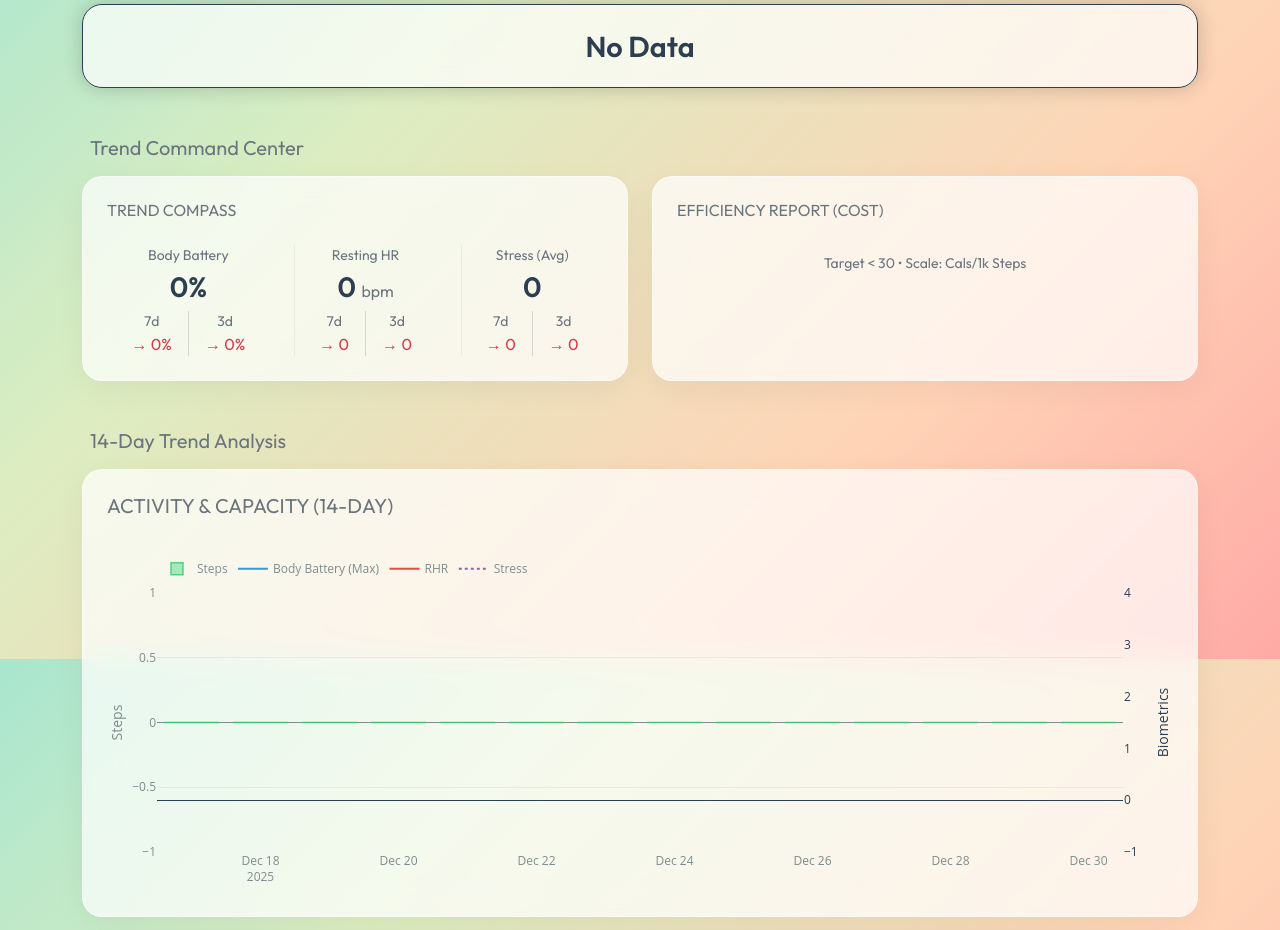
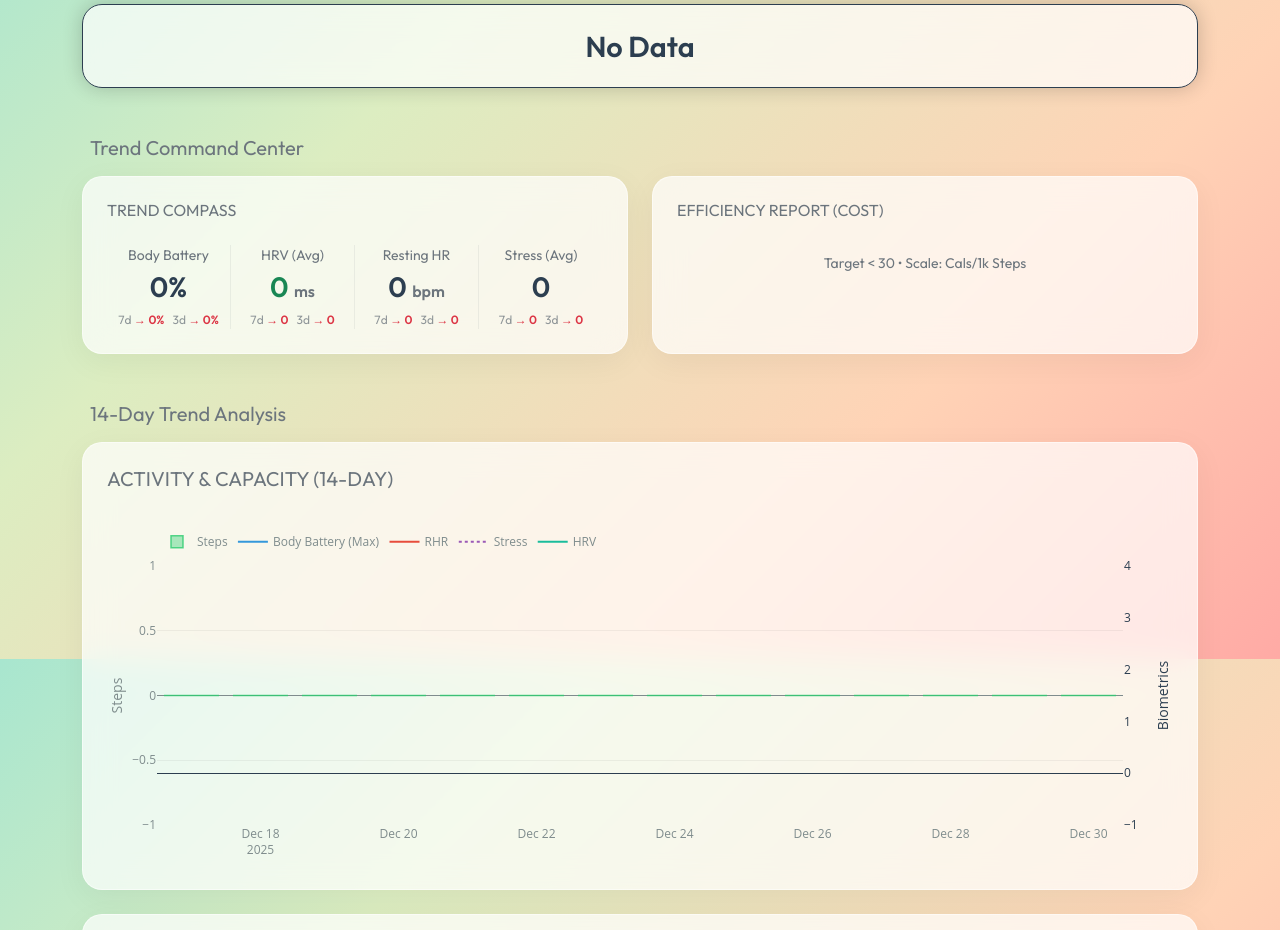
Before and after one commit to joelgerard/tree_health, a Flask app: page / in a window 1280 px wide. Shown: the part 941-1871 px from the top of the page. Run offline with Flask 3, Linux system fonts and the light colour scheme; data that the repository does not hold is empty; some libraries are stand-ins or nearby versions.

Commit message:
add hrv to graphs

```diff
--- a/app.py
+++ b/app.py
@@ -21,7 +21,8 @@ else:
 
 GARMIN_DB = os.path.join(DB_DIR, "garmin.db")
 GARMIN_ACTIVITIES_DB = os.path.join(DB_DIR, "garmin_activities.db")
-# Note: HRV data is now expected in garmin.db
+GARMIN_HRV_DB = os.path.join(DB_DIR, "garmin_hrv.db")
+# Note: HRV data is now expected in garmin.db (Legacy comment?)
 SYNC_SCRIPT = os.path.expanduser("/Users/joelgerard/tree_home/export_garmin.sh")
 
 # --- DYNAMIC CONFIGURATION ---
@@ -407,21 +408,39 @@ def get_trend_data(conn, days=7):
         "rhr": {"trend_7d": 0, "trend_3d": 0, "val": 0},
         "batt": {"trend_7d": 0, "trend_3d": 0, "val": 0},
         "stress": {"trend_7d": 0, "trend_3d": 0, "val": 0},
+        "hrv": {"trend_7d": 0, "trend_3d": 0, "val": 0},
         "recent_costs": []
     }
 
     if not rows:
         return trends
 
+    if not rows:
+        return trends
+
+    # Fetch HRV Data
+    try:
+        cursor.execute(f"""
+            SELECT day, last_night_avg
+            FROM hrv
+            WHERE day BETWEEN ? AND ?
+            ORDER BY day DESC
+        """, (start_date.isoformat(), end_date.isoformat()))
+        rows_hrv = cursor.fetchall()
+
+        # Map HRV by day for easy lookup
+        hrv_map = {row['day']: row['last_night_avg'] for row in rows_hrv if row['last_night_avg']}
+    except Exception as e:
+        print(f"Error fetching HRV trend data: {e}")
+        hrv_map = {}
+
     # Helper for safe access
     def get_val(r, key):
+        if key == 'hrv':
+            return hrv_map.get(r['day'], 0)
         return r[key] if r and r[key] is not None else 0
 
     # 1. 7-Day Trend (Diff of Avgs)
-    # Recent 3 (0,1,2) vs Oldest 3 (assuming 7 days data: 4,5,6)
-    # If less than 7 days, adjust window?
-    # User asked for "Avg of last 3 days - Avg of first 3 days of the week"
-
     recent_rows = rows[:3]
     old_rows = rows[-3:] if len(rows) >= 6 else []
 
@@ -441,8 +460,12 @@ def get_trend_data(conn, days=7):
         stress_old = sum([get_val(r, 'stress_avg') for r in old_rows]) / 3
         trends['stress']['trend_7d'] = round(stress_recent - stress_old, 1)
 
+        # HRV 7d
+        hrv_recent = sum([get_val(r, 'hrv') for r in recent_rows]) / 3
+        hrv_old = sum([get_val(r, 'hrv') for r in old_rows]) / 3
+        trends['hrv']['trend_7d'] = round(hrv_recent - hrv_old, 1)
+
     # 2. 3-Day Trend (Today - 3 Days Ago)
-    # Today index 0. 3 Days Ago index 3.
     if len(rows) > 3:
         today_row = rows[0]
         ago3_row = rows[3]
@@ -450,10 +473,12 @@ def get_trend_data(conn, days=7):
         trends['rhr']['trend_3d'] = get_val(today_row, 'rhr') - get_val(ago3_row, 'rhr')
         trends['batt']['trend_3d'] = get_val(today_row, 'bb_max') - get_val(ago3_row, 'bb_max')
         trends['stress']['trend_3d'] = get_val(today_row, 'stress_avg') - get_val(ago3_row, 'stress_avg')
+        trends['hrv']['trend_3d'] = get_val(today_row, 'hrv') - get_val(ago3_row, 'hrv')
 
     trends['rhr']['val'] = get_val(rows[0], 'rhr')
     trends['batt']['val'] = get_val(rows[0], 'bb_max')
     trends['stress']['val'] = get_val(rows[0], 'stress_avg')
+    trends['hrv']['val'] = get_val(rows[0], 'hrv')
 
     # 3. Efficiency Costs (Last 3 Days)
     # Indices 0, 1, 2
@@ -740,7 +765,8 @@ def api_data():
         "stress": [],
         "batt": [],
         "cost": [],
-        "active_cals": []
+        "active_cals": [],
+        "hrv": []
     }
 
     try:
@@ -803,6 +829,12 @@ def api_data():
                 cost = round((active_cals / steps) * 1000, 1)
             data["cost"].append(cost)
             data["active_cals"].append(active_cals)
+
+            # HRV
+            cursor.execute("SELECT last_night_avg FROM hrv WHERE day = ?", (date_str,))
+            row_hrv = cursor.fetchone()
+            hrv = row_hrv['last_night_avg'] if row_hrv else None
+            data["hrv"].append(hrv)
 
             current += timedelta(days=1)
 
--- a/templates/index.html
+++ b/templates/index.html
@@ -451,83 +451,89 @@
                 <div class="glass-panel p-4 h-100">
                     <h6 class="text-secondary text-uppercase letter-spacing-2 mb-4">Trend Compass</h6>
 
-                    <div class="d-flex justify-content-around align-items-center">
-                        <!-- Battery Compass -->
-                        <div class="text-center">
+                    <div class="row g-0 align-items-center text-center">
+                        <!-- 1. Body Battery -->
+                        <div class="col-3 border-end border-secondary border-opacity-10">
                             <div class="text-secondary small mb-1">Body Battery</div>
-                            <div class="h3 fw-bold mb-0">
-                                {{ trends.batt.val }}%
+                            <div class="h3 fw-bold mb-0">{{ trends.batt.val }}%</div>
+                            <div class="d-flex gap-2 justify-content-center mt-2" style="font-size: 0.75rem;">
+                                <div>
+                                    <span class="text-secondary opacity-75">7d</span>
+                                    <span class="{{ 'text-success' if trends.batt.trend_7d > 0 else 'text-danger' }} fw-bold">
+                                        {% if trends.batt.trend_7d > 0 %}↗{% elif trends.batt.trend_7d < 0 %}↘{% else %}→{% endif %} {{
+                                            trends.batt.trend_7d|abs }}% </span>
                                 </div>
-                            <div class="d-flex gap-3 justify-content-center mt-2">
                                 <div>
-                                    <div class="small text-secondary">7d</div>
-                                    <div class="{{ 'text-success' if trends.batt.trend_7d > 0 else 'text-danger' }}">
-                                        {% if trends.batt.trend_7d > 0 %}↗{% elif trends.batt.trend_7d < 0 %}↘{% else %}→{%
-                                            endif %} {{ trends.batt.trend_7d|abs }}% </div>
+                                    <span class="text-secondary opacity-75">3d</span>
+                                    <span class="{{ 'text-success' if trends.batt.trend_3d > 0 else 'text-danger' }} fw-bold">
+                                        {% if trends.batt.trend_3d > 0 %}↗{% elif trends.batt.trend_3d < 0 %}↘{% else %}→{% endif %} {{
+                                            trends.batt.trend_3d|abs }}% </span>
                                             </div>
-                                    <div class="border-end border-secondary opacity-25"></div>
+                                            </div>
+                                            </div>
+                                            <!-- 2. HRV -->
+                                            <div class="col-3 border-end border-secondary border-opacity-10">
+                                                <div class="text-secondary small mb-1">HRV (Avg)</div>
+                                                <div class="h3 fw-bold mb-0 text-success">{{ trends.hrv.val }} <small class="text-secondary fs-6">ms</small></div>
+                                                <div class="d-flex gap-2 justify-content-center mt-2" style="font-size: 0.75rem;">
                                                     <div>
-                                        <div class="small text-secondary">3d</div>
-                                        <div class="{{ 'text-success' if trends.batt.trend_3d > 0 else 'text-danger' }}">
-                                            {% if trends.batt.trend_3d > 0 %}↗{% elif trends.batt.trend_3d < 0 %}↘{% else %}→{%
-                                                endif %} {{ trends.batt.trend_3d|abs }}% </div>
+                                    <span class="text-secondary opacity-75">7d</span>
+                                    <span class="{{ 'text-success' if trends.hrv.trend_7d > 0 else 'text-danger' }} fw-bold">
+                                        {% if trends.hrv.trend_7d > 0 %}↗{% elif trends.hrv.trend_7d < 0 %}↘{% else %}→{% endif %} {{
+                                            trends.hrv.trend_7d|abs }} </span>
+                                            </div>
+                                            <div>
+                                                <span class="text-secondary opacity-75">3d</span>
+                                                <span class="{{ 'text-success' if trends.hrv.trend_3d > 0 else 'text-danger' }} fw-bold">
+                                                    {% if trends.hrv.trend_3d > 0 %}↗{% elif trends.hrv.trend_3d < 0 %}↘{% else %}→{% endif %} {{
+                                                        trends.hrv.trend_3d|abs }} </span>
                                             </div>
                                             </div>
                                             </div>
 
-                                <!-- RHR Compass -->
-                                <div class="text-center border-start border-secondary border-opacity-10 ps-4">
+                        <!-- 3. RHR -->
+                        <div class="col-3 border-end border-secondary border-opacity-10">
                             <div class="text-secondary small mb-1">Resting HR</div>
-                                    <div class="h3 fw-bold mb-0">
-                                        {{ trends.rhr.val }} <span class="fs-6 h6 text-secondary">bpm</span>
+                            <div class="h3 fw-bold mb-0">{{ trends.rhr.val }} <small class="text-secondary fs-6">bpm</small></div>
+                            <div class="d-flex gap-2 justify-content-center mt-2" style="font-size: 0.75rem;">
+                                <div>
+                                    <span class="text-secondary opacity-75">7d</span>
+                                    <span class="{{ 'text-success' if trends.rhr.trend_7d < 0 else 'text-danger' }} fw-bold">
+                                        {% if trends.rhr.trend_7d > 0 %}↗{% elif trends.rhr.trend_7d < 0 %}↘{% else %}→{% endif %} {{
+                                            trends.rhr.trend_7d|abs }} </span>
                                             </div>
-                                    <div class="d-flex gap-3 justify-content-center mt-2">
                                 <div>
-                                            <div class="small text-secondary">7d</div>
-                                            <!-- RHR: Lower is better (Green if < 0) -->
-                                            <div class="{{ 'text-success' if trends.rhr.trend_7d < 0 else 'text-danger' }}">
-                                                {% if trends.rhr.trend_7d > 0 %}↗{% elif trends.rhr.trend_7d < 0 %}↘{% else
-                                                    %}→{% endif %} {{ trends.rhr.trend_7d|abs }} </div>
-                                            </div>
-                                            <div class="border-end border-secondary opacity-25"></div>
-                                            <div>
-                                                <div class="small text-secondary">3d</div>
-                                                <div class="{{ 'text-success' if trends.rhr.trend_3d < 0 else 'text-danger' }}">
-                                                    {% if trends.rhr.trend_3d > 0 %}↗{% elif trends.rhr.trend_3d < 0 %}↘{% else
-                                                        %}→{% endif %} {{ trends.rhr.trend_3d|abs }} </div>
+                                    <span class="text-secondary opacity-75">3d</span>
+                                    <span class="{{ 'text-success' if trends.rhr.trend_3d < 0 else 'text-danger' }} fw-bold">
+                                        {% if trends.rhr.trend_3d > 0 %}↗{% elif trends.rhr.trend_3d < 0 %}↘{% else %}→{% endif %} {{
+                                            trends.rhr.trend_3d|abs }} </span>
                                             </div>
                                             </div>
                                             </div>
 
-                                        <!-- Stress Compass -->
-                                        <div class="text-center border-start border-secondary border-opacity-10 ps-4">
+                        <!-- 4. Stress -->
+                        <div class="col-3">
                             <div class="text-secondary small mb-1">Stress (Avg)</div>
-                                            <div class="h3 fw-bold mb-0">
-                                                {{ trends.stress.val }}
+                            <div class="h3 fw-bold mb-0">{{ trends.stress.val }}</div>
+                            <div class="d-flex gap-2 justify-content-center mt-2" style="font-size: 0.75rem;">
+                                <div>
+                                    <span class="text-secondary opacity-75">7d</span>
+                                    <span class="{{ 'text-success' if trends.stress.trend_7d < 0 else 'text-danger' }} fw-bold">
+                                        {% if trends.stress.trend_7d > 0 %}↗{% elif trends.stress.trend_7d < 0 %}↘{% else %}→{% endif %} {{
+                                            trends.stress.trend_7d|abs }} </span>
                                             </div>
-                                            <div class="d-flex gap-3 justify-content-center mt-2">
                                 <div>
-                                                    <div class="small text-secondary">7d</div>
-                                                    <!-- Stress: Lower is better -->
-                                                    <div
-                                                        class="{{ 'text-success' if trends.stress.trend_7d < 0 else 'text-danger' }}">
-                                                        {% if trends.stress.trend_7d > 0 %}↗{% elif trends.stress.trend_7d < 0
-                                                            %}↘{% else %}→{% endif %} {{ trends.stress.trend_7d|abs }} </div>
-                                                    </div>
-                                                    <div class="border-end border-secondary opacity-25"></div>
-                                                    <div>
-                                                        <div class="small text-secondary">3d</div>
-                                                        <div
-                                                            class="{{ 'text-success' if trends.stress.trend_3d < 0 else 'text-danger' }}">
-                                                            {% if trends.stress.trend_3d > 0 %}↗{% elif trends.stress.trend_3d <
-                                                                0 %}↘{% else %}→{% endif %} {{ trends.stress.trend_3d|abs }}
+                                    <span class="text-secondary opacity-75">3d</span>
+                                    <span class="{{ 'text-success' if trends.stress.trend_3d < 0 else 'text-danger' }} fw-bold">
+                                        {% if trends.stress.trend_3d > 0 %}↗{% elif trends.stress.trend_3d < 0 %}↘{% else %}→{% endif %} {{
+                                            trends.stress.trend_3d|abs }} </span>
                                             </div>
                                             </div>
                                             </div>
                                             </div>
                                             </div>
                                             </div>
-                                    </div>
+
 
                                     <!-- Widget 2: Efficiency Report -->
                                     <div class="col-lg-6">
@@ -614,6 +620,16 @@
                             line: { color: '#9b59b6', width: 2, dash: 'dot' }
                         };
 
+                        const traceHRV = {
+                            x: data.dates,
+                            y: data.hrv,
+                            name: 'HRV',
+                            yaxis: 'y2',
+                            type: 'scatter',
+                            mode: 'lines',
+                            line: { color: '#1abc9c', width: 2 }
+                        };
+
                         const layout1 = {
                             title: { text: '', font: { color: '#2c3e50' } },
                             paper_bgcolor: 'rgba(0,0,0,0)',
@@ -632,7 +648,7 @@
                             }
                         };
 
-                        Plotly.newPlot('trendChart', [traceSteps, traceBatt, traceRHR, traceStress], layout1, { responsive: true, displayModeBar: false });
+                        Plotly.newPlot('trendChart', [traceSteps, traceBatt, traceRHR, traceStress, traceHRV], layout1, { responsive: true, displayModeBar: false });
 
                         // CHART 2: Metabolic Health
                         const traceCost = {
```
Also changed, not shown: tests/test_integration.py (+1 -0 lines). Lines whose indentation alone changed are shown as unchanged.
